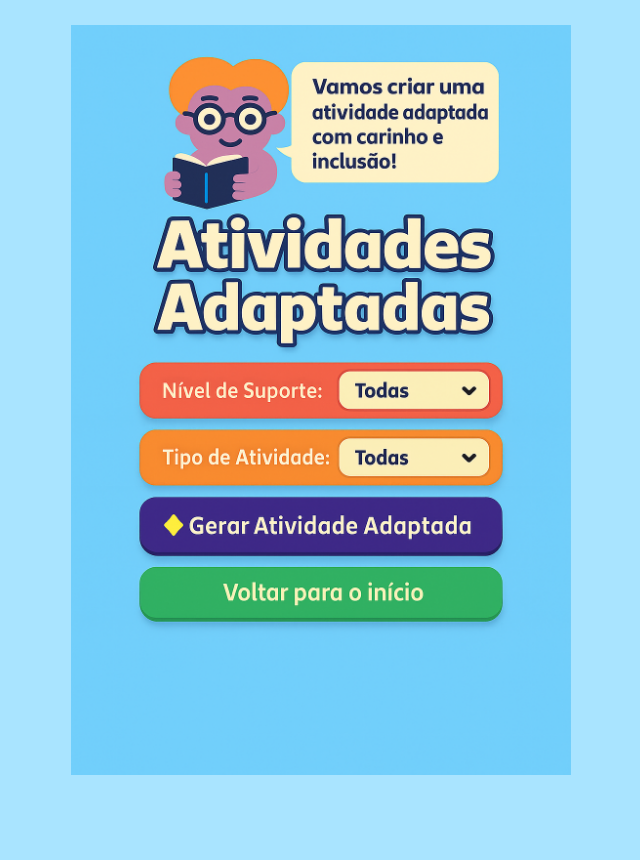
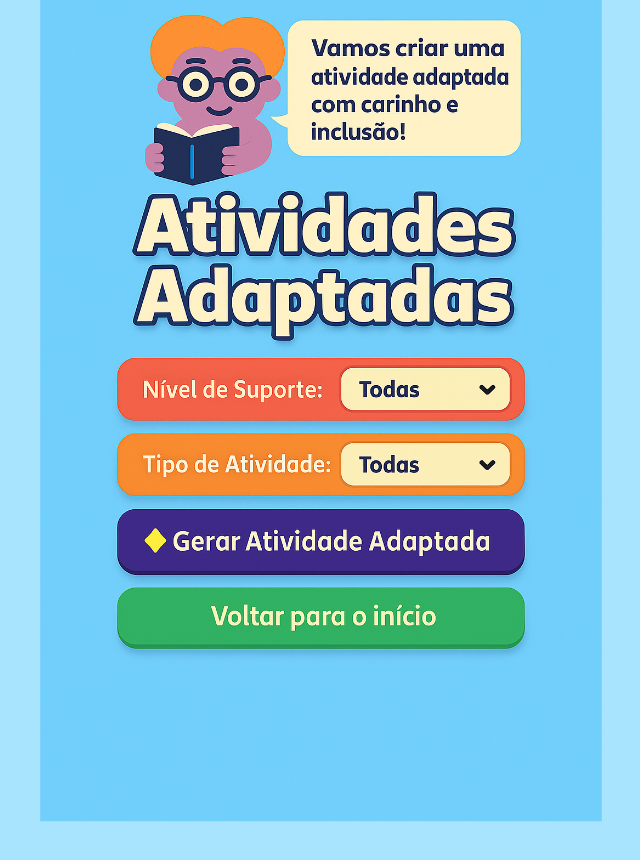
Before and after one commit to letiricetti2-alt/gerador-de-atividades-infantis, a Next.js app: page /atividades-adaptadas in a window 1280 px wide. Shown: the top 860 px of the page, without its empty margins (319-959 px from the left). Built offline with nearby package versions, Linux system fonts and the light colour scheme.

Commit message:
Update page.jsx

```diff
--- a/app/atividades-adaptadas/page.jsx
+++ b/app/atividades-adaptadas/page.jsx
@@ -5,7 +5,6 @@ import Image from "next/image";
 export default function AtividadesAdaptadas() {
   return (
     <>
-      {/* Fundo azul idêntico ao da home */}
       <style jsx global>{`
         html, body {
           background-color: #A9E4FF !important;
@@ -16,14 +15,13 @@ export default function AtividadesAdaptadas() {
       `}</style>
 
       <main className="flex justify-center items-center min-h-screen bg-[#A9E4FF]">
-        {/* Largura e altura levemente maiores que antes */}
-        <div className="relative w-[500px] h-[990px] flex justify-center items-center">
+        <div className="relative w-[520px] h-[1020px] flex justify-center items-center">
           <Image
             src="/adaptada.jpeg"
             alt="Atividades Adaptadas"
             fill
             priority
-            className="object-contain"
+            className="object-contain scale-[1.08]"
           />
         </div>
       </main>
```
